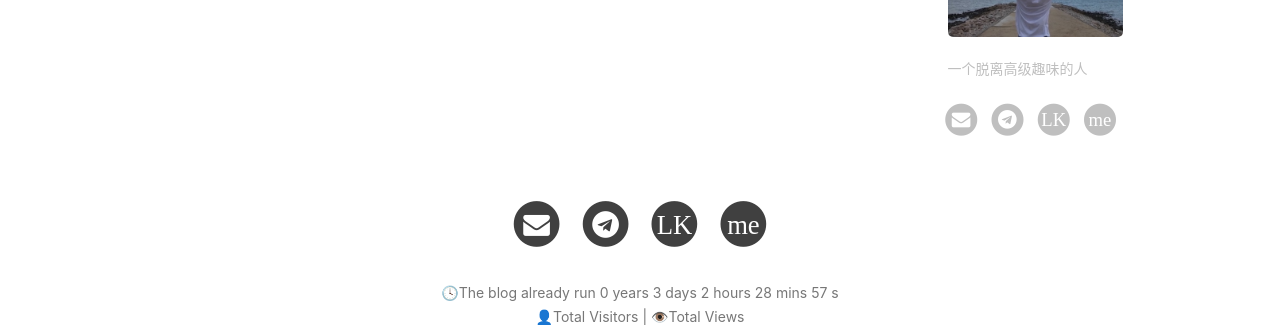
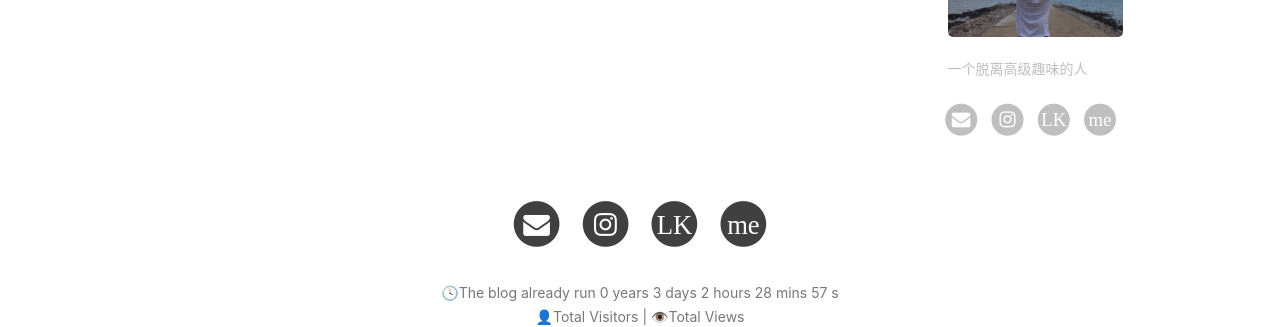
Before and after one commit to igeeker/igeeker.github.io, a Jekyll site: the page built from index.html, in a window 1280 px wide. Shown: the part 353-680 px from the top of the page. Built offline with Jekyll 4.4.1, drawn with Linux system fonts in a browser that asks for light colours; nearby versions of some CDN libraries; the list of posts is cut into pages by our own code; comment, search, counter and statistics services are not loaded.

Commit message:
Update sns-links.html

```diff
--- a/_includes/sns-links.html
+++ b/_includes/sns-links.html
@@ -33,7 +33,7 @@
     <a target="_blank" href="https://t.me/{{ site.telegram_username }}">
       <span class="fa-stack fa-lg">
         <i class="fa fa-circle fa-stack-2x"></i>
-        <i class="fa fa-telegram fa-stack-1x fa-inverse"></i>
+        <i class="fa fa-instagram fa-stack-1x fa-inverse"></i>
       </span>
     </a>
   </li>
```
